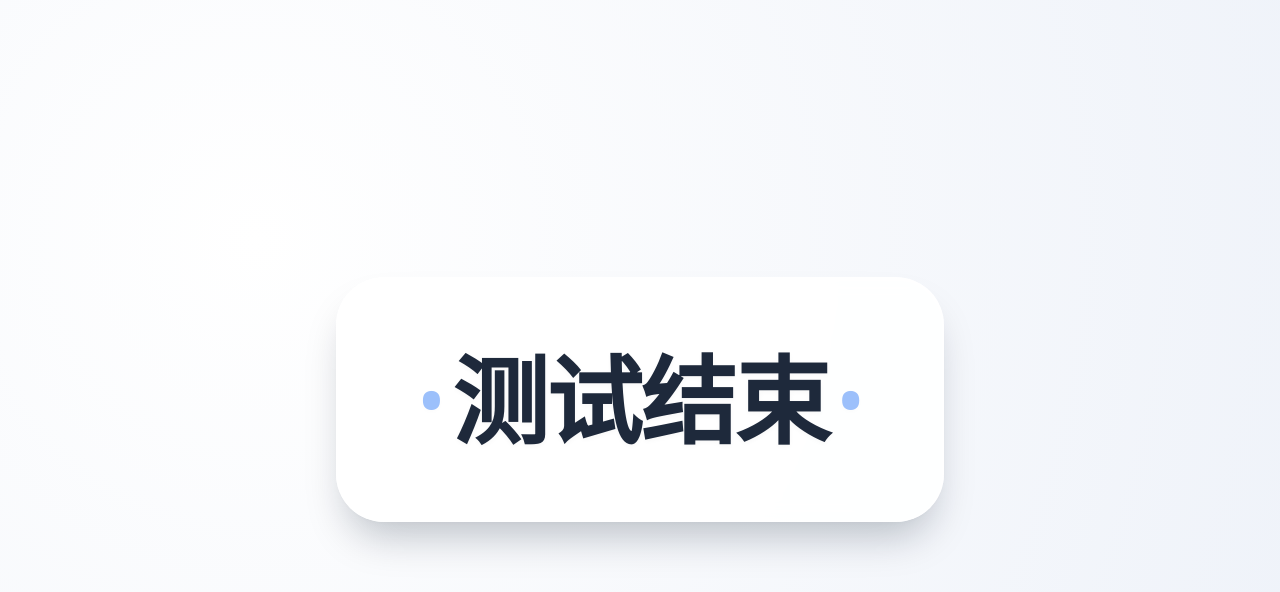
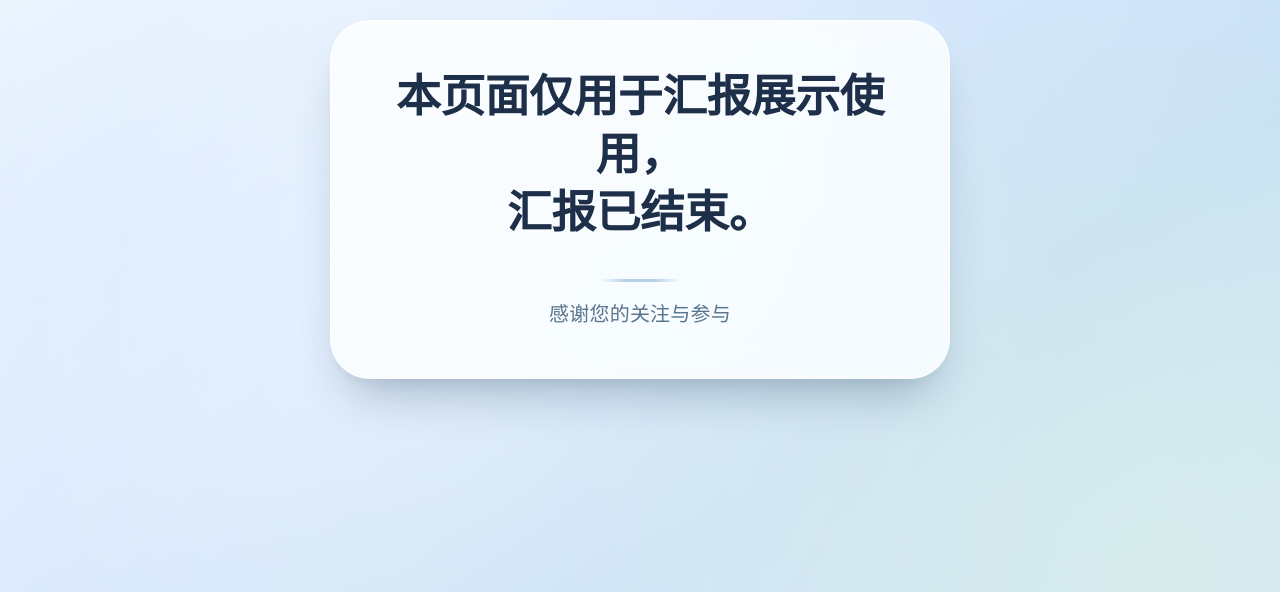
Before and after one commit to chinamobile-lnyk/ceshi, a plain HTML site: page index.html in a window 1280 px wide. Drawn offline with Linux system fonts and the light colour scheme.

Commit message:
Update index.html

```diff
--- a/index.html
+++ b/index.html
@@ -1,10 +1,9 @@
 <!DOCTYPE html>
-<html lang="en">
+<html lang="zh-CN">
 <head>
     <meta charset="UTF-8">
-    <meta name="viewport" content="width=device-width, initial-scale=1.0">
-    <title>测试结束 · 提示</title>
-    <!-- 简单内联样式，确保任何环境下一打开即见提示 -->
+    <meta name="viewport" content="width=device-width, initial-scale=1.0, maximum-scale=1.0, user-scalable=yes, viewport-fit=cover">
+    <title>汇报展示 · 已结束</title>
     <style>
         * {
             margin: 0;
@@ -12,76 +11,155 @@
             box-sizing: border-box;
         }
 
+        html, body {
+            width: 100%;
+            min-height: 100vh;
+            min-height: -webkit-fill-available; /* 兼容 iOS */
+        }
+
         body {
-            background: #f5f7fb;
-            min-height: 100vh;
+            /* 舒适背景图：柔和渐变风景 + 抽象模糊，加载快速，无外部依赖 */
+            background-image:
+                radial-gradient(circle at 10% 30%, rgba(210, 230, 255, 0.55) 0%, transparent 35%),
+                radial-gradient(circle at 90% 70%, rgba(220, 240, 230, 0.6) 0%, transparent 45%),
+                linear-gradient(145deg, #f0f7fe 0%, #dbeafe 30%, #c7e0f4 60%, #d9ecfa 100%);
+            background-size: cover;
+            background-position: center;
+            background-repeat: no-repeat;
+            background-attachment: fixed; /* 轻微滚动体验，背景固定 */
             display: flex;
             align-items: center;
             justify-content: center;
-            font-family: system-ui, 'Segoe UI', Roboto, 'Helvetica Neue', sans-serif;
-            padding: 1.5rem;
-            /* 柔和的渐变背景，视觉舒适 */
-            background: radial-gradient(circle at 20% 30%, #ffffff, #eef2f9);
+            font-family: system-ui, -apple-system, 'Segoe UI', Roboto, 'Helvetica Neue', 'Noto Sans', sans-serif;
+            padding: 1.25rem;
+            /* 针对极细屏幕，让底部安全区留白更自然 */
+            padding-bottom: max(1.25rem, env(safe-area-inset-bottom));
+            padding-top: max(1.25rem, env(safe-area-inset-top));
+            line-height: 1.5;
+            -webkit-font-smoothing: antialiased;
+            -moz-osx-font-smoothing: grayscale;
         }
 
-        .notice-card {
-            background: rgba(255, 255, 255, 0.9);
-            backdrop-filter: blur(8px);
-            -webkit-backdrop-filter: blur(8px);
-            border-radius: 3rem;
-            padding: 4rem 5rem;
-            box-shadow: 0 25px 40px -12px rgba(0, 20, 40, 0.25),
-                        0 2px 10px -4px rgba(0, 0, 0, 0.05),
-                        inset 0 1px 2px rgba(255, 255, 255, 0.8);
-            border: 1px solid rgba(255, 255, 255, 0.6);
+        /* 卡片容器：干净、舒适、适合移动端的圆角与阴影 */
+        .report-card {
+            width: 100%;
+            max-width: 620px;
+            margin: 0 auto;
+            background: rgba(255, 255, 255, 0.82);
+            backdrop-filter: blur(16px) saturate(180%);
+            -webkit-backdrop-filter: blur(16px) saturate(180%);
+            border-radius: 2.5rem;
+            padding: 2.8rem 2rem;
+            box-shadow:
+                0 30px 50px -20px rgba(0, 40, 70, 0.3),
+                0 8px 20px -8px rgba(0, 0, 0, 0.08),
+                inset 0 1px 2px rgba(255, 255, 255, 0.9);
+            border: 1px solid rgba(255, 255, 255, 0.7);
             text-align: center;
-            max-width: 90vw;
-            transition: all 0.2s ease;
-            animation: gentleEnter 0.6s cubic-bezier(0.23, 1, 0.32, 1);
+            transition: all 0.25s ease;
+            animation: cardIn 0.7s cubic-bezier(0.16, 1, 0.3, 1);
+            /* 让文字可以自然换行并保持居中 */
+            display: flex;
+            flex-direction: column;
+            align-items: center;
+            justify-content: center;
         }
 
-        .message {
-            font-size: clamp(3rem, 12vw, 6rem);
-            font-weight: 700;
-            letter-spacing: -0.02em;
-            line-height: 1.2;
-            color: #1e293b;
-            text-shadow: 0 2px 5px rgba(0, 0, 0, 0.03);
-            display: flex;
-            align-items: center;
-            justify-content: center;
-            gap: 0.5rem;
-            flex-wrap: wrap;
+        /* 主提示文字 */
+        .main-message {
+            font-size: clamp(1.8rem, 7vw, 2.8rem);
+            font-weight: 600;
+            color: #1e2f4a;
+            letter-spacing: -0.01em;
+            margin-bottom: 1.2rem;
+            line-height: 1.3;
+            text-shadow: 0 1px 2px rgba(255, 255, 255, 0.8);
+            word-break: break-word;
         }
 
-        /* 小装饰：简单圆点，增加一点呼吸感 */
-        .message::before,
-        .message::after {
-            content: "•";
-            font-size: 0.8em;
-            opacity: 0.5;
-            color: #3b82f6;
-            font-weight: 400;
+        /* 强调语气，可通过加粗体现“汇报已结束” */
+        .main-message .highlight {
+            font-weight: 700;
+            color: #1e3a6b;
+            display: inline-block; /* 让强调部分自然换行 */
         }
 
-        /* 确保在移动端也有很好的显示 */
+        /* 辅助说明文字，温和存在 */
+        .sub-message {
+            font-size: clamp(1rem, 4.2vw, 1.25rem);
+            font-weight: 400;
+            color: #486581;
+            max-width: 34rem;
+            margin: 0.5rem 0 0.2rem;
+            padding: 0 0.25rem;
+            line-height: 1.6;
+            letter-spacing: 0.01em;
+            opacity: 0.9;
+        }
+
+        /* 装饰性分隔线——用极轻的元素增加层次 */
+        .divider {
+            width: 5rem;
+            height: 3px;
+            background: linear-gradient(90deg, transparent, #7ba9d4, #7ba9d4, transparent);
+            border-radius: 4px;
+            margin: 1.2rem 0 0.5rem;
+            opacity: 0.55;
+        }
+
+        /* 针对手机屏幕优化内边距和字号 */
         @media (max-width: 480px) {
-            .notice-card {
-                padding: 3rem 1.5rem;
-                border-radius: 2.5rem;
-                width: 100%;
+            body {
+                padding: 1rem;
+                padding-top: max(1rem, env(safe-area-inset-top));
+                padding-bottom: max(1rem, env(safe-area-inset-bottom));
             }
-            .message::before,
-            .message::after {
-                display: none; /* 小屏省略装饰，让文字更干净 */
+            .report-card {
+                padding: 2.2rem 1.5rem;
+                border-radius: 2rem;
+            }
+            .main-message {
+                font-size: clamp(1.6rem, 7vw, 2.2rem);
+                margin-bottom: 0.8rem;
+            }
+            .sub-message {
+                font-size: 0.95rem;
+            }
+            .divider {
+                margin: 1rem 0 0.2rem;
+                width: 4rem;
             }
         }
 
-        /* 极其细腻的入场动画，不突兀 */
-        @keyframes gentleEnter {
+        /* 横屏时宽度稍微限制，依然保持舒适 */
+        @media (orientation: landscape) and (max-height: 500px) {
+            .report-card {
+                padding: 1.8rem 2rem;
+            }
+            .main-message {
+                font-size: 1.8rem;
+                margin-bottom: 0.5rem;
+            }
+            .divider {
+                margin: 0.6rem 0 0.2rem;
+            }
+        }
+
+        /* 极窄设备 (如折叠屏副屏或小手机) */
+        @media (max-width: 340px) {
+            .report-card {
+                padding: 1.8rem 1rem;
+            }
+            .main-message {
+                font-size: 1.4rem;
+            }
+        }
+
+        /* 柔和入场动画 */
+        @keyframes cardIn {
             0% {
                 opacity: 0;
-                transform: scale(0.96) translateY(8px);
+                transform: scale(0.96) translateY(14px);
             }
             100% {
                 opacity: 1;
@@ -89,16 +167,25 @@
             }
         }
 
-        /* 为了减少重复动效偏好，尊重用户系统设置 */
+        /* 支持减少动态效果偏好 */
         @media (prefers-reduced-motion: reduce) {
-            .notice-card {
+            .report-card {
                 animation: none;
                 opacity: 1;
                 transform: none;
             }
+            body {
+                background-attachment: scroll; /* 固定背景在部分设备可能有兼容性问题，尊重减少动态 */
+            }
         }
 
-        /* 可选: 加一个隐藏的访问性标题，但视觉上已经清晰 */
+        /* 微调选中文字颜色，不必须但增加细节 */
+        ::selection {
+            background: rgba(30, 58, 107, 0.15);
+            color: #0a1e33;
+        }
+
+        /* 隐藏无障碍文本 */
         .visually-hidden {
             position: absolute;
             width: 1px;
@@ -108,23 +195,43 @@
             overflow: hidden;
             clip: rect(0, 0, 0, 0);
             white-space: nowrap;
-            border-width: 0;
+            border: 0;
+        }
+
+        /* 确保背景图在iOS下不会出现奇怪裁切，body已设置background-attachment: fixed 但在某些移动浏览器可能不生效，用伪元素覆盖一层更柔和的叠加 */
+        body::before {
+            content: '';
+            position: fixed;
+            top: 0;
+            left: 0;
+            right: 0;
+            bottom: 0;
+            background: radial-gradient(circle at 30% 40%, rgba(255, 255, 255, 0.35) 0%, transparent 70%);
+            pointer-events: none;  /* 不干扰点击 */
+            z-index: -1;
         }
     </style>
 </head>
 <body>
-    <!-- 测试结束提示，语义化使用 main 角色 -->
-    <main class="notice-card" role="status" aria-live="polite">
-        <div class="message">
-            测试结束
-        </div>
-        <span class="visually-hidden">测试已结束，感谢您的参与。</span>
+    <!-- 主内容区域：使用 main 标签，并添加 ARIA 状态 -->
+    <main class="report-card" role="status" aria-live="polite">
+        <!-- 主提示: 分为两行清晰展示，符合要求。根据设计，自然换行 -->
+        <h1 class="main-message">
+            本页面仅用于汇报展示使用，<br class="mobile-break">汇报已结束。
+        </h1>
+
+        <!-- 装饰分隔 -->
+        <div class="divider" aria-hidden="true"></div>
+
+        <!-- 辅助说明，使页面更完整，也补充信息，但不喧宾夺主 -->
+        <p class="sub-message">
+            感谢您的关注与参与
+        </p>
+
+        <!-- 无障碍隐藏提示，完整描述 -->
+        <span class="visually-hidden">本页面仅用于汇报展示使用，汇报已结束。</span>
     </main>
 
-    <!--
-        严格按照需求：访问后提示“测试结束”。
-        无需交互，没有多余脚本，纯提示。
-        页面加载即为结束状态。
-    -->
+    <!-- 不需要任何脚本，纯粹展示 -->
 </body>
 </html>
```
